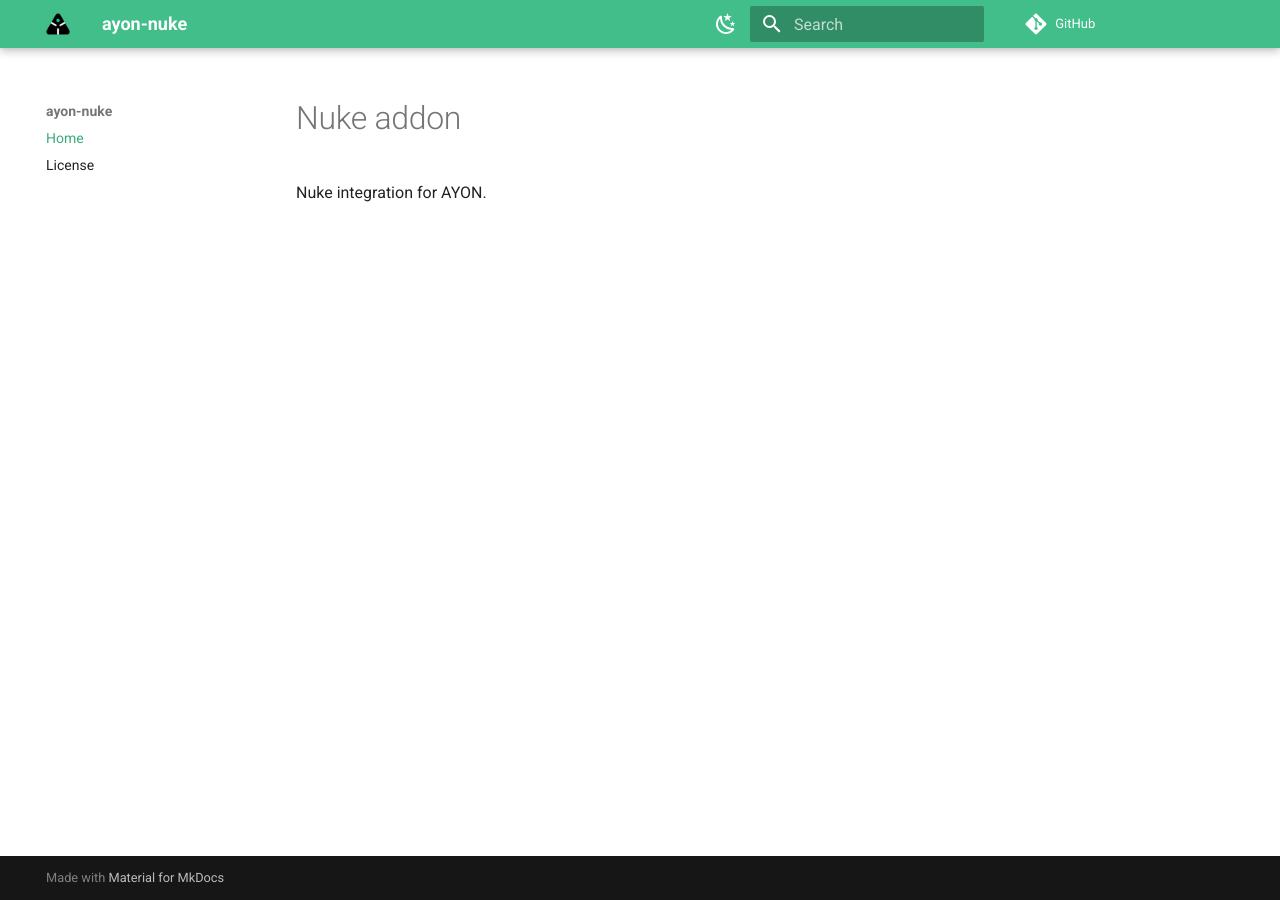
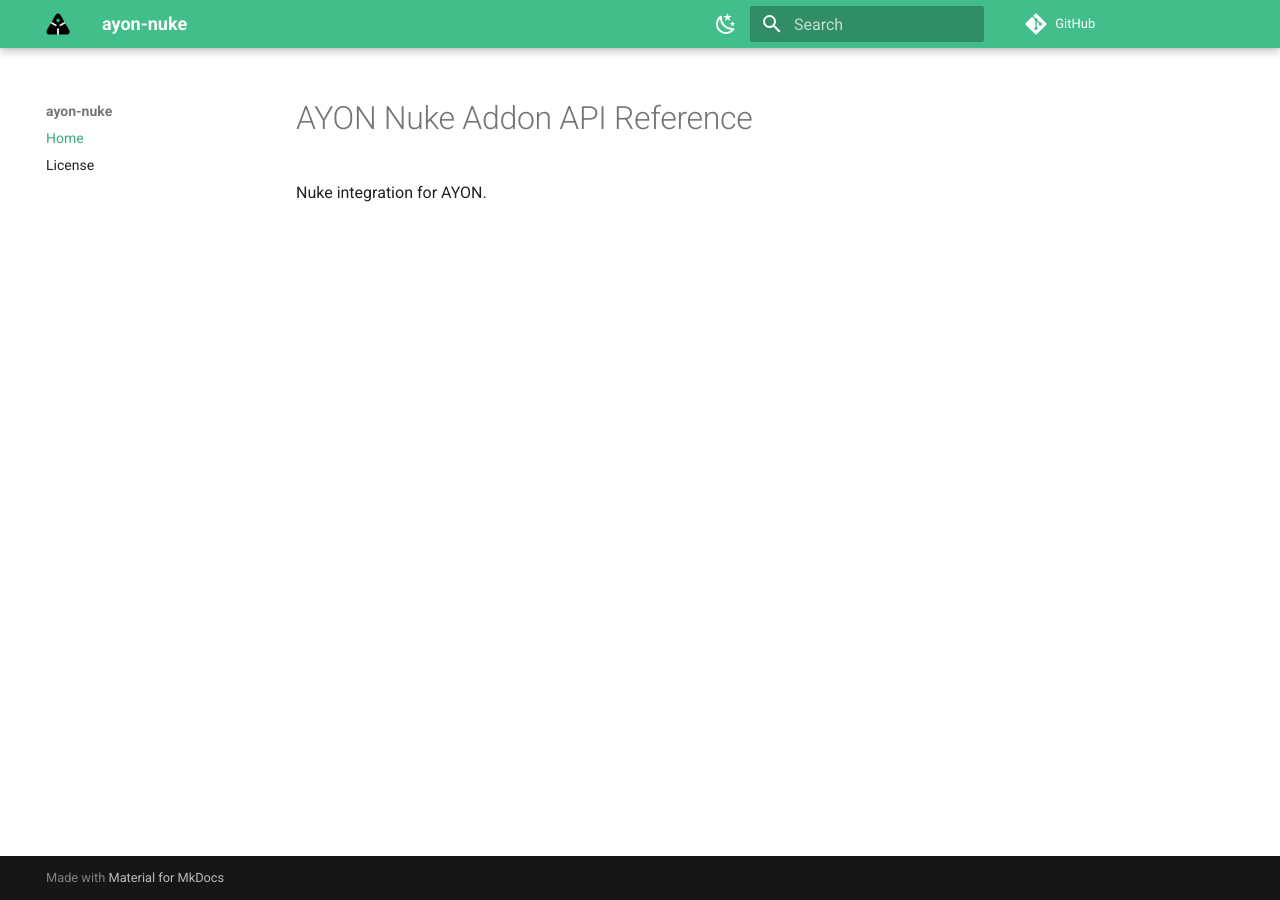
Before and after one commit to ynput/ayon-nuke, an MkDocs documentation site: the page built from docs/index.md, in a window 1280 px wide. Built offline with MkDocs 1.6.1 and Material for MkDocs 9.7.7, drawn with Linux system fonts in a browser that asks for light colours; comment, search, counter and statistics services are not loaded; the version menu is left out.

Commit message:
MK Docs: Refactor the title

```diff
--- a/docs/index.md
+++ b/docs/index.md
@@ -1 +1,3 @@
---8<-- "README.md"
+# AYON Nuke Addon API Reference
+
+--8<-- "README.md:2"
```
